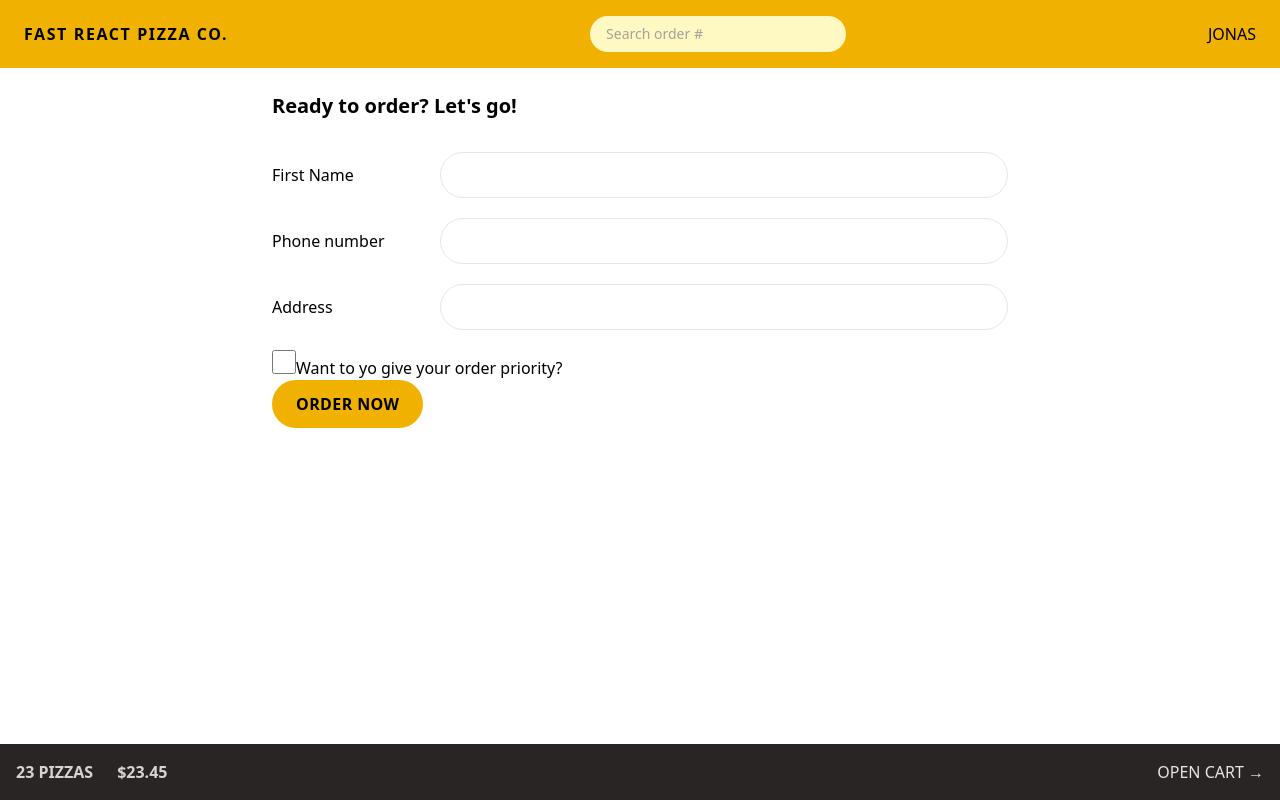
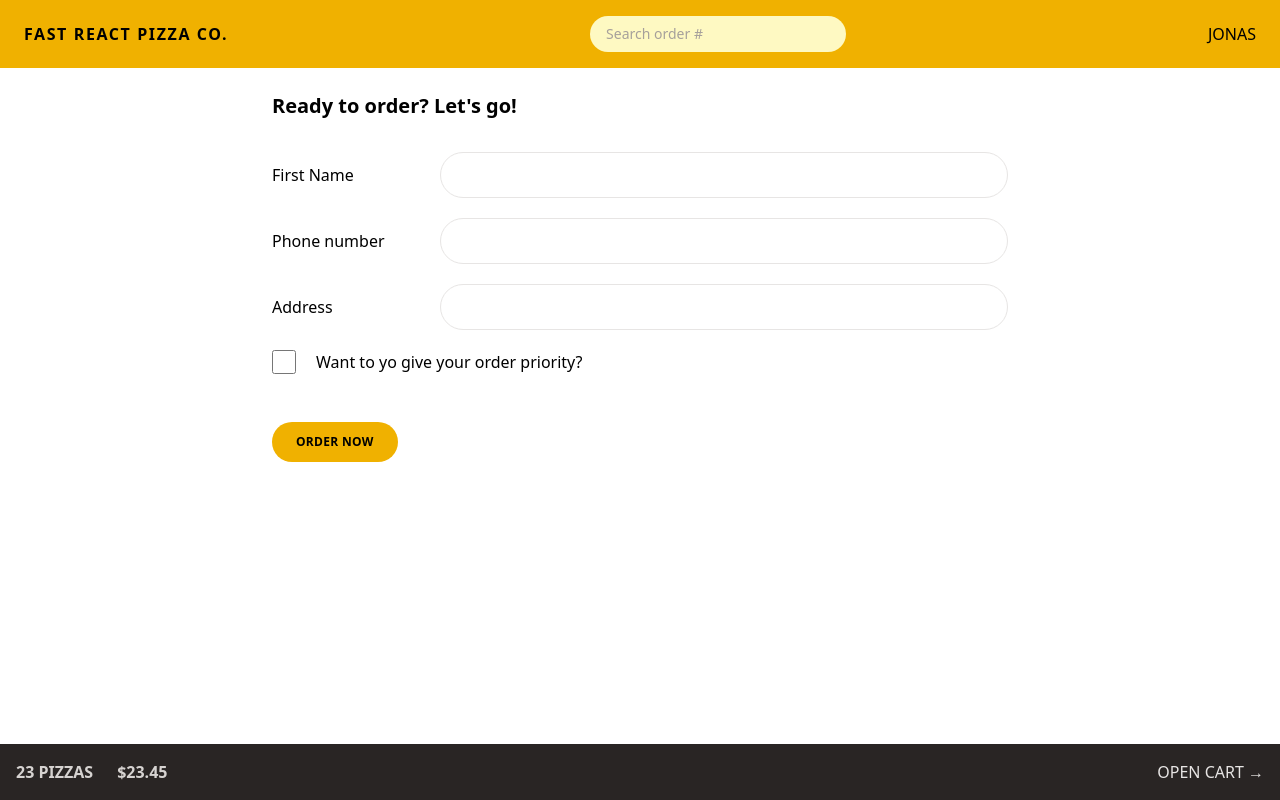
Before and after one commit to Cleve-keem/fast-react-pizza, a React app: page /order/new in a window 1280 px wide. Built offline with nearby package versions, Linux system fonts and the light colour scheme; the HTML template or start-up script is replaced by a standard one.

Commit message:
sytled order page

```diff
--- a/src/features/cart/Cart.jsx
+++ b/src/features/cart/Cart.jsx
@@ -36,7 +36,6 @@ function Cart() {
 
       <h2 className="mt-7 font-semibold text-xl">Your cart, %NAME%</h2>
 
-      {/* Render the cart */}
       <ul className="divide-y divide-stone-200 border-b">
         {cart.map((item) => (
           <CartItem item={item} key={item.pizzaId} />
--- a/src/features/order/CreateOrder.jsx
+++ b/src/features/order/CreateOrder.jsx
@@ -54,18 +54,25 @@ function CreateOrder() {
           <label className="sm:basis-40">Phone number</label>
           <div className="grow">
             <input className="input w-full" type="tel" name="phone" required />
-            {formErrors?.phone && <p>{formErrors.phone}</p>}
+            {formErrors?.phone && (
+              <p className="text-xs mt-1 text-red-700">{formErrors.phone}</p>
+            )}
           </div>
         </div>
 
         <div className="mb-5 flex gap-2 flex-col sm:flex-row sm:items-center">
           <label className="sm:basis-40">Address</label>
           <div className="grow">
-            <input className="input w-full" type="text" name="address" required />
+            <input
+              className="input w-full"
+              type="text"
+              name="address"
+              required
+            />
           </div>
         </div>
 
-        <div>
+        <div className="mb-12 flex items-center gap-5">
           <input
             className="w-6 h-6 accent-yellow-500 focus:outline-none focus:ring focus:ring-yellow-500 focus:ring-offset-2"
             type="checkbox"
@@ -74,7 +81,9 @@ function CreateOrder() {
             // value={withPriority}
             // onChange={(e) => setWithPriority(e.target.checked)}
           />
-          <label htmlFor="priority">Want to yo give your order priority?</label>
+          <label htmlFor="priority" className="font-medium">
+            Want to yo give your order priority?
+          </label>
         </div>
 
         <div>
--- a/src/ui/Button.jsx
+++ b/src/ui/Button.jsx
@@ -3,13 +3,13 @@ import { Link } from "react-router-dom";
 
 export default function Button({ children, disable, to, type }) {
   const base =
-    "bg-yellow-500 uppercase rounded-full hover:bg-yellow-300 focus:outline-none focus:ring focus:ring-yellow-500 focus:ring-offset-2 font-semibold inline-block tracking-wide transition-colors duration-300 disabled:cursor-not-allowed";
+    "bg-yellow-500 text-xs uppercase rounded-full hover:bg-yellow-300 focus:outline-none focus:ring focus:ring-yellow-500 focus:ring-offset-2 font-semibold inline-block tracking-wide transition-colors duration-300 disabled:cursor-not-allowed";
 
   const styles = {
     primary: base + " px-4 py-3 md:px-6 md:py-3",
     small: base + " text-xs px-3 py-2 md:px-5 md:py-2.5",
     secondary:
-      "bg-transparent border-2 border-stone-300 uppercase text-stone-400 rounded-full hover:bg-stone-300 hover:text-stone-800 focus:bg-stone-300 focus:text-stone-800 focus:outline-none focus:ring focus:ring-stone-200 focus:ring-offset-2 font-semibold inline-block tracking-wide transition-colors duration-300 disabled:cursor-not-allowed px-4 py-2.5 md:px-6 md:py-2.5",
+      "bg-transparent border-2 border-stone-300 uppercase text-xs text-stone-400 rounded-full hover:bg-stone-300 hover:text-stone-800 focus:bg-stone-300 focus:text-stone-800 focus:outline-none focus:ring focus:ring-stone-200 focus:ring-offset-2 font-semibold inline-block tracking-wide transition-colors duration-300 disabled:cursor-not-allowed px-4 py-2.5 md:px-6 md:py-2.5",
   };
 
   if (to) {
```
